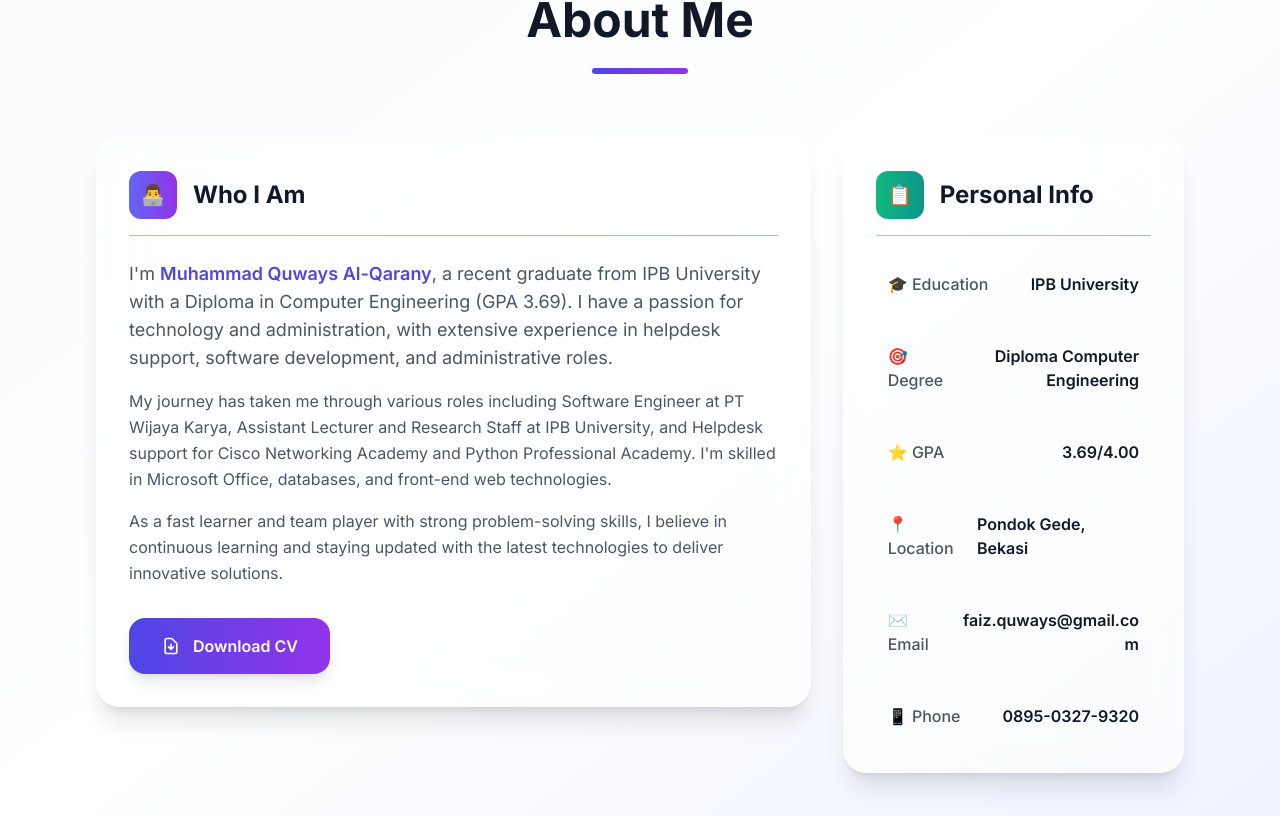
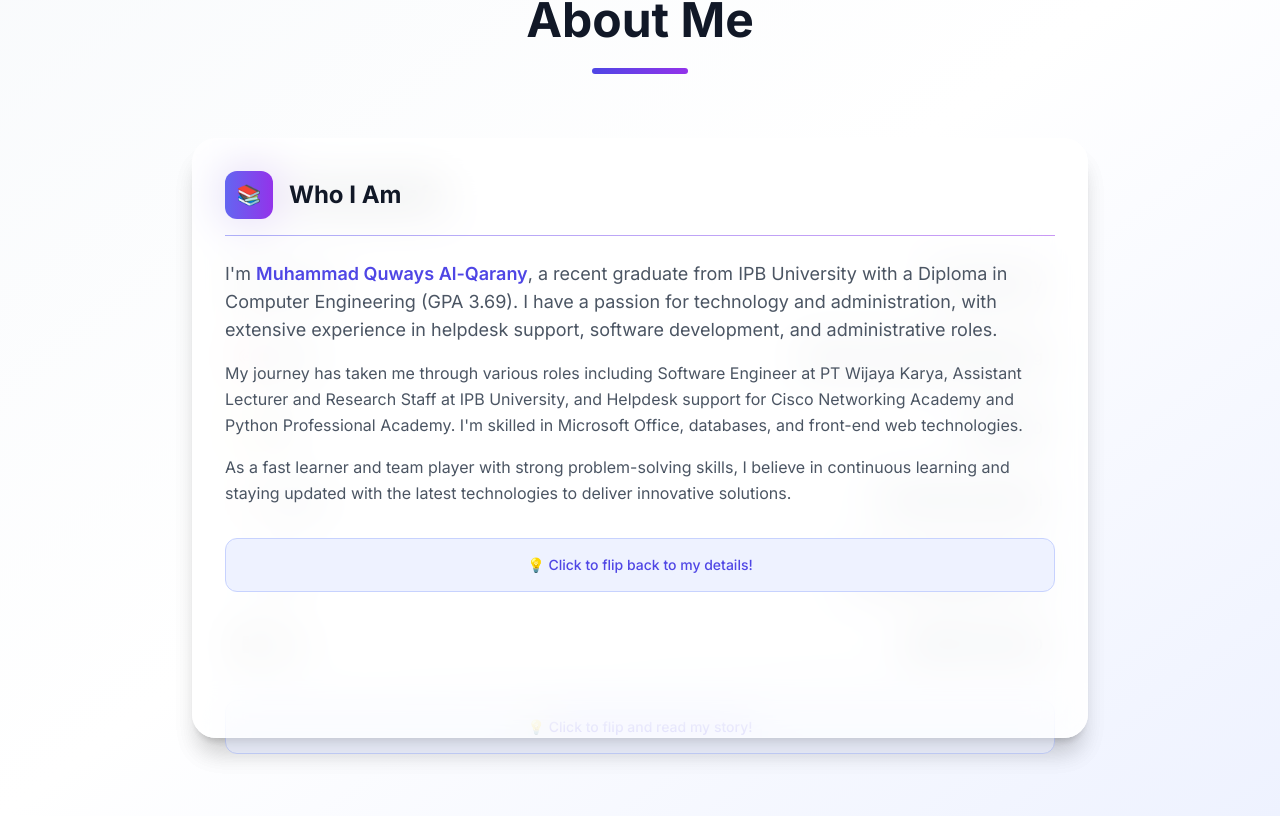
Before and after one commit to nakamino24/Portofolio, a React (Vite) app: page / in a window 1280 px wide. Shown: the part 924-1740 px from the top of the page. Built offline with nearby package versions, Linux system fonts and the light colour scheme.

Commit message:
FIx UI/UX About

```diff
--- a/src/components/About.jsx
+++ b/src/components/About.jsx
@@ -1,15 +1,7 @@
-import React from 'react';
-import { generatePDF } from '../utils/pdfGenerator';
+import React, { useState } from 'react';
 
 const About = () => {
-  const downloadCV = () => {
-    try {
-      generatePDF();
-    } catch (error) {
-      console.error('Error generating PDF:', error);
-      alert('Sorry, there was an error generating the PDF. Please try again.');
-    }
-  };
+  const [isFlipped, setIsFlipped] = useState(false);
 
   return (
     <section id="about" className="py-20 bg-gradient-to-br from-slate-50 via-white to-indigo-50 dark:from-gray-900 dark:via-gray-800 dark:to-indigo-900 transition-colors duration-300">
@@ -31,73 +23,23 @@ const About = () => {
           </h2>
           <div className="w-24 h-1.5 bg-gradient-to-r from-indigo-600 to-purple-600 mx-auto rounded-full shadow-lg"></div>
         </div>
-        <div className="grid lg:grid-cols-3 gap-8 relative z-10">
-          {/* Main Content Card */}
-          <div className="lg:col-span-2">
-            <div className="bg-white/70 dark:bg-gray-800/70 backdrop-blur-xl rounded-3xl p-8 shadow-xl border border-white/20 dark:border-gray-700/30 hover:shadow-2xl transition-all duration-300">
+        {/* Flip Card - Centered */}
+        <div className="max-w-4xl mx-auto">
+          <div
+            className={`relative w-full h-[600px] cursor-pointer perspective-1000 ${isFlipped ? 'flipped' : ''}`}
+            onClick={() => setIsFlipped(!isFlipped)}
+          >
+            <div className="absolute w-full h-full transition-transform duration-700 transform-style-preserve-3d" style={{ transform: isFlipped ? 'rotateY(180deg)' : 'none' }}>
+              {/* Front Card */}
+              <div className="bg-white/70 dark:bg-gray-800/70 backdrop-blur-xl rounded-3xl p-8 shadow-xl border border-white/20 dark:border-gray-700/30 hover:shadow-2xl transition-all duration-300 absolute w-full h-full backface-hidden">
                 <div className="mb-6">
                   <div className="flex items-center mb-4">
                     <div className="w-12 h-12 bg-gradient-to-r from-indigo-500 to-purple-600 rounded-xl flex items-center justify-center mr-4">
                       <span className="text-white text-xl">👨‍💻</span>
                     </div>
-                  <h3 className="text-2xl font-bold text-gray-900 dark:text-white">Who I Am</h3>
+                    <h3 className="text-2xl font-bold text-gray-900 dark:text-white">Personal Info</h3>
                   </div>
                   <div className="h-px bg-gradient-to-r from-indigo-500/50 to-purple-600/50 mb-6"></div>
-              </div>
-
-              <div className="space-y-4 text-gray-600 dark:text-gray-300 leading-relaxed">
-                <p className="text-lg">
-                  I'm <span className="font-semibold text-indigo-600 dark:text-indigo-400">Muhammad Quways Al-Qarany</span>, a recent graduate from IPB University with a Diploma in Computer Engineering
-                  (GPA 3.69). I have a passion for technology and administration, with extensive experience in helpdesk support,
-                  software development, and administrative roles.
-                </p>
-                <p>
-                  My journey has taken me through various roles including Software Engineer at PT Wijaya Karya,
-                  Assistant Lecturer and Research Staff at IPB University, and Helpdesk support for Cisco Networking Academy
-                  and Python Professional Academy. I'm skilled in Microsoft Office, databases, and front-end web technologies.
-                </p>
-                <p>
-                  As a fast learner and team player with strong problem-solving skills, I believe in continuous learning
-                  and staying updated with the latest technologies to deliver innovative solutions.
-                </p>
-              </div>
-
-              <div className="mt-8">
-                <button
-                  onClick={downloadCV}
-                  className="group relative inline-flex items-center px-8 py-4 bg-gradient-to-r from-indigo-600 to-purple-600 text-white font-semibold rounded-2xl shadow-lg hover:shadow-xl transform hover:-translate-y-1 transition-all duration-300"
-                >
-                  <svg
-                    className="w-5 h-5 mr-3 group-hover:scale-110 transition-transform duration-300"
-                    fill="none"
-                    stroke="currentColor"
-                    viewBox="0 0 24 24"
-                  >
-                    <path
-                      strokeLinecap="round"
-                      strokeLinejoin="round"
-                      strokeWidth={2}
-                      d="M12 10v6m0 0l-3-3m3 3l3-3m2 8H7a2 2 0 01-2-2V5a2 2 0 012-2h5.586a1 1 0 01.707.293l5.414 5.414a1 1 0 01.293.707V19a2 2 0 01-2 2z"
-                    />
-                  </svg>
-                  Download CV
-                  <div className="absolute inset-0 bg-gradient-to-r from-purple-600 to-indigo-600 rounded-2xl opacity-0 group-hover:opacity-100 transition-opacity duration-300 -z-10"></div>
-                </button>
-              </div>
-            </div>
-          </div>
-
-          {/* Personal Info Card */}
-          <div className="lg:col-span-1">
-            <div className="bg-white/70 dark:bg-gray-800/70 backdrop-blur-xl rounded-3xl p-8 shadow-xl border border-white/20 dark:border-gray-700/30 hover:shadow-2xl transition-all duration-300 h-full">
-              <div className="mb-6">
-                <div className="flex items-center mb-4">
-                  <div className="w-12 h-12 bg-gradient-to-r from-emerald-500 to-teal-600 rounded-xl flex items-center justify-center mr-4">
-                    <span className="text-white text-xl">📋</span>
-                  </div>
-                  <h4 className="text-2xl font-bold text-gray-900 dark:text-white">Personal Info</h4>
-                </div>
-                <div className="h-px bg-gradient-to-r from-emerald-500/50 to-teal-600/50 mb-6"></div>
                 </div>
 
                 <div className="space-y-6">
@@ -138,6 +80,52 @@ const About = () => {
                     </div>
                   </div>
                 </div>
+
+                <div className="mt-8 text-center">
+                  <div className="bg-indigo-50 dark:bg-indigo-900/30 border border-indigo-200 dark:border-indigo-700 rounded-xl p-4">
+                    <p className="text-sm text-indigo-600 dark:text-indigo-400 font-medium">
+                      💡 Click to flip and read my story!
+                    </p>
+                  </div>
+                </div>
+              </div>
+
+              {/* Back Card */}
+              <div className="bg-white/70 dark:bg-gray-800/70 backdrop-blur-xl rounded-3xl p-8 shadow-xl border border-white/20 dark:border-gray-700/30 hover:shadow-2xl transition-all duration-300 absolute w-full h-full transform-rotateY-180 backface-hidden">
+                <div className="mb-6">
+                  <div className="flex items-center mb-4">
+                    <div className="w-12 h-12 bg-gradient-to-r from-indigo-500 to-purple-600 rounded-xl flex items-center justify-center mr-4">
+                      <span className="text-white text-xl">📚</span>
+                    </div>
+                    <h3 className="text-2xl font-bold text-gray-900 dark:text-white">Who I Am</h3>
+                  </div>
+                  <div className="h-px bg-gradient-to-r from-indigo-500/50 to-purple-600/50 mb-6"></div>
+                </div>
+                <div className="space-y-4 text-gray-600 dark:text-gray-300 leading-relaxed">
+                  <p className="text-lg">
+                    I'm <span className="font-semibold text-indigo-600 dark:text-indigo-400">Muhammad Quways Al-Qarany</span>, a recent graduate from IPB University with a Diploma in Computer Engineering
+                    (GPA 3.69). I have a passion for technology and administration, with extensive experience in helpdesk support,
+                    software development, and administrative roles.
+                  </p>
+                  <p>
+                    My journey has taken me through various roles including Software Engineer at PT Wijaya Karya,
+                    Assistant Lecturer and Research Staff at IPB University, and Helpdesk support for Cisco Networking Academy
+                    and Python Professional Academy. I'm skilled in Microsoft Office, databases, and front-end web technologies.
+                  </p>
+                  <p>
+                    As a fast learner and team player with strong problem-solving skills, I believe in continuous learning
+                    and staying updated with the latest technologies to deliver innovative solutions.
+                  </p>
+                </div>
+
+                <div className="mt-8 text-center">
+                  <div className="bg-indigo-50 dark:bg-indigo-900/30 border border-indigo-200 dark:border-indigo-700 rounded-xl p-4">
+                    <p className="text-sm text-indigo-600 dark:text-indigo-400 font-medium">
+                      💡 Click to flip back to my details!
+                    </p>
+                  </div>
+                </div>
+              </div>
             </div>
           </div>
         </div>
--- a/src/components/Navbar.jsx
+++ b/src/components/Navbar.jsx
@@ -1,9 +1,19 @@
 import React, { useState } from 'react';
 import { useDarkMode } from '../App';
+import { generatePDF } from '../utils/pdfGenerator';
 
 const Navbar = () => {
   const [isOpen, setIsOpen] = useState(false);
   const { darkMode, toggleDarkMode } = useDarkMode();
+
+  const downloadCV = () => {
+    try {
+      generatePDF();
+    } catch (error) {
+      console.error('Error generating PDF:', error);
+      alert('Sorry, there was an error generating the PDF. Please try again.');
+    }
+  };
 
   const navItems = [
     { name: 'Home', href: '#home' },
@@ -20,9 +30,26 @@ const Navbar = () => {
       <div className="max-w-7xl mx-auto px-4 sm:px-6 lg:px-8">
         <div className="flex justify-between h-16">
           <div className="flex items-center">
-            <span className="text-xl font-bold text-gray-900 dark:text-white">
-              Muhammad Quways Al-Qarany
-            </span>
+            <button
+              onClick={downloadCV}
+              className="group relative inline-flex items-center px-6 py-2 bg-gradient-to-r from-indigo-600 to-purple-600 text-white font-semibold rounded-xl shadow-lg hover:shadow-xl transform hover:-translate-y-0.5 transition-all duration-300"
+            >
+              <svg
+                className="w-4 h-4 mr-2 group-hover:scale-110 transition-transform duration-300"
+                fill="none"
+                stroke="currentColor"
+                viewBox="0 0 24 24"
+              >
+                <path
+                  strokeLinecap="round"
+                  strokeLinejoin="round"
+                  strokeWidth={2}
+                  d="M12 10v6m0 0l-3-3m3 3l3-3m2 8H7a2 2 0 01-2-2V5a2 2 0 012-2h5.586a1 1 0 01.707.293l5.414 5.414a1 1 0 01.293.707V19a2 2 0 01-2 2z"
+                />
+              </svg>
+              Download CV
+              <div className="absolute inset-0 bg-gradient-to-r from-purple-600 to-indigo-600 rounded-xl opacity-0 group-hover:opacity-100 transition-opacity duration-300 -z-10"></div>
+            </button>
           </div>
 
           {/* Desktop Navigation */}
--- a/src/index.css
+++ b/src/index.css
@@ -114,4 +114,35 @@
       typing 3.5s steps(40, end),
       blink-caret .75s step-end infinite;
   }
+
+  /* Flip Card Styles */
+  .flip-card {
+    perspective: 1000px;
+  }
+
+  .flip-card-inner {
+    position: relative;
+    width: 100%;
+    height: 100%;
+    text-align: center;
+    transition: transform 0.6s;
+    transform-style: preserve-3d;
+  }
+
+  .flip-card.flipped .flip-card-inner {
+    transform: rotateY(180deg);
+  }
+
+  .flip-card-front,
+  .flip-card-back {
+    position: absolute;
+    width: 100%;
+    height: 100%;
+    -webkit-backface-visibility: hidden;
+    backface-visibility: hidden;
+  }
+
+  .flip-card-back {
+    transform: rotateY(180deg);
+  }
 }
```
Lines whose indentation alone changed are shown as unchanged.
